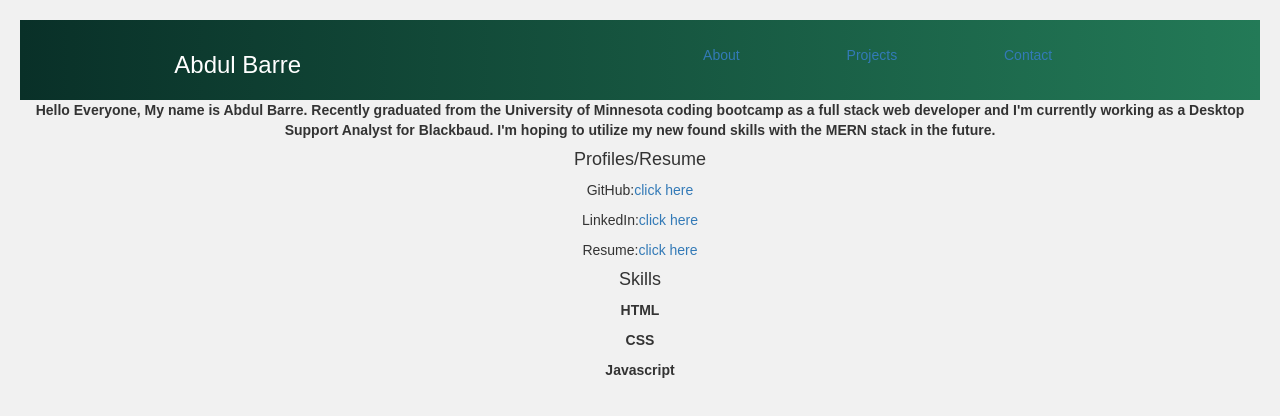
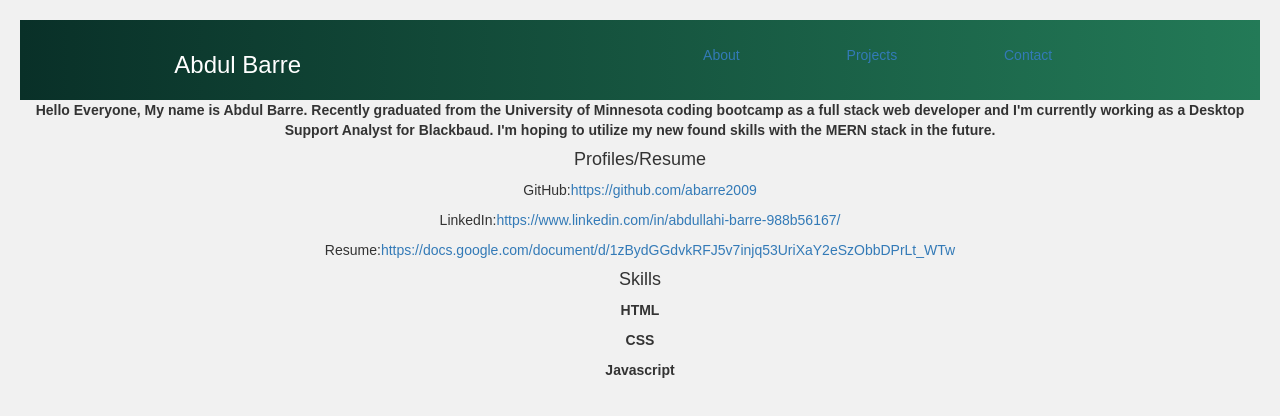
Before and after one commit to abarre2009/Reactportfolio, a React (Create React App) app in the folder client/: page /about in a window 1280 px wide. Shown: the top 416 px of the page. Built offline with nearby package versions, Linux system fonts and the light colour scheme.

Commit message:
updated about page

```diff
--- a/client/src/About.js
+++ b/client/src/About.js
@@ -18,18 +18,20 @@ function About() {
 
         <p>
           GitHub:
-          <a href="https://github.com/abarre2009">click here</a>
+          <a href="https://github.com/abarre2009">
+            https://github.com/abarre2009
+          </a>
         </p>
         <p>
           LinkedIn:
           <a href="https://www.linkedin.com/in/abdullahi-barre-988b56167/">
-            click here
+            https://www.linkedin.com/in/abdullahi-barre-988b56167/
           </a>
         </p>
         <p>
           Resume:
           <a href="https://docs.google.com/document/d/1zBydGGdvkRFJ5v7injq53UriXaY2eSzObbDPrLt_WTw/edit">
-            click here
+            https://docs.google.com/document/d/1zBydGGdvkRFJ5v7injq53UriXaY2eSzObbDPrLt_WTw
           </a>
         </p>
 
```
